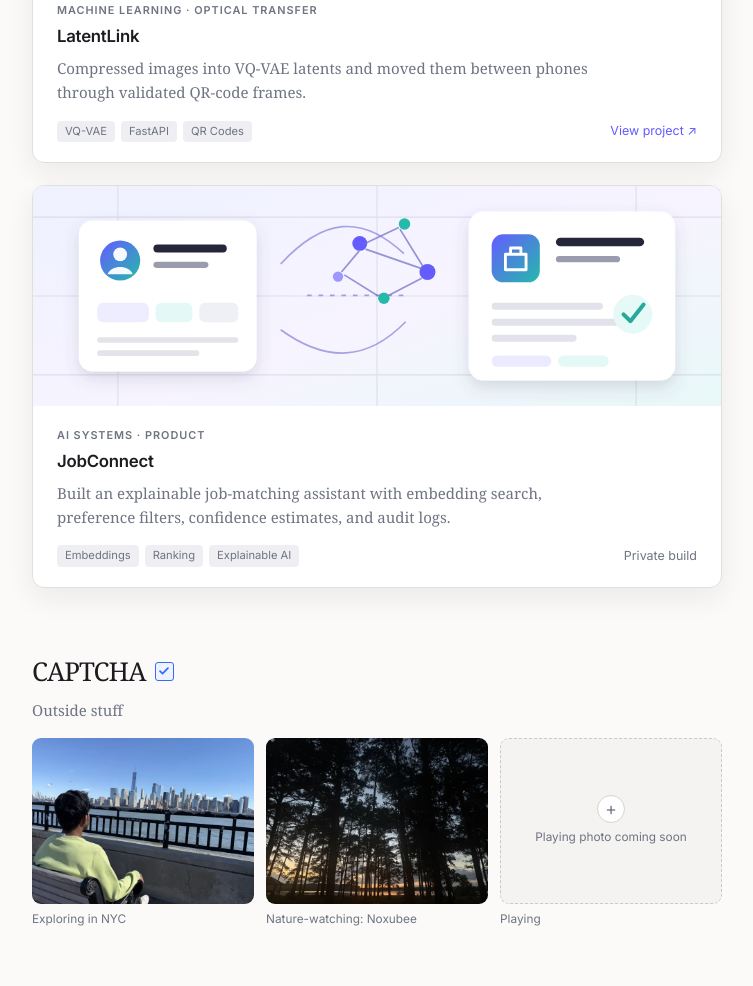
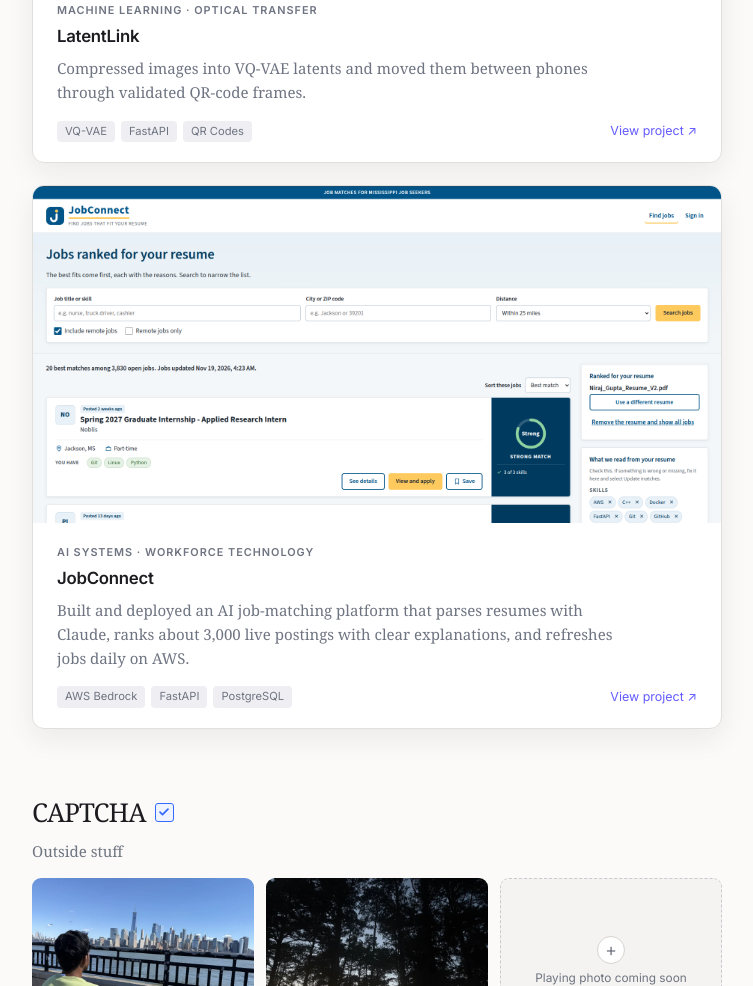
Before and after one commit to NirajVerse/personal_website-, a plain HTML site: page index.html in a window 1280 px wide. Shown: the part 2811-3797 px from the top of the page, without its empty margins (347-1100 px from the left). Drawn offline with Linux system fonts and the light colour scheme.

Commit message:
Update JobConnect project card

```diff
--- a/index.html
+++ b/index.html
@@ -241,23 +241,25 @@
             </a>
           </article>
 
-          <article class="project-card">
-            <div class="project-card-media">
-              <img src="assets/jobconnect-card.svg" alt="Illustration of explainable candidate-to-job matching" decoding="async" />
+          <article class="project-card project-card-linkable">
+            <a class="project-card-anchor" href="https://github.com/NirajVerse/Job-Connect" target="_blank" rel="noopener noreferrer" aria-label="View JobConnect project on GitHub">
+              <div class="project-card-media project-card-media-jobconnect">
+                <img src="assets/jobconnect-dashboard.png" alt="JobConnect interface ranking live jobs against an uploaded resume" decoding="async" />
               </div>
               <div class="project-card-body">
-              <p class="project-card-kicker">AI Systems · Product</p>
+                <p class="project-card-kicker">AI Systems · Workforce Technology</p>
                 <h3>JobConnect</h3>
-              <p class="project-card-description">Built an explainable job-matching assistant with embedding search, preference filters, confidence estimates, and audit logs.</p>
+                <p class="project-card-description">Built and deployed an AI job-matching platform that parses resumes with Claude, ranks about 3,000 live postings with clear explanations, and refreshes jobs daily on AWS.</p>
                 <div class="project-card-footer">
                   <ul class="project-card-tags" aria-label="Technologies">
-                  <li>Embeddings</li>
-                  <li>Ranking</li>
-                  <li>Explainable AI</li>
+                    <li>AWS Bedrock</li>
+                    <li>FastAPI</li>
+                    <li>PostgreSQL</li>
                   </ul>
-                <span class="project-card-status">Private build</span>
+                  <span class="project-card-cta">View project ↗</span>
                 </div>
               </div>
+            </a>
           </article>
         </div>
       </section>
--- a/site.css
+++ b/site.css
@@ -465,6 +465,22 @@ h3 span {
 
 .project-card-media-robot img {
   object-fit: contain;
+}
+
+.project-card-media-jobconnect {
+  position: relative;
+  height: auto;
+  aspect-ratio: 1838 / 900;
+  background: #eaf3f8;
+}
+
+.project-card-media-jobconnect img {
+  position: absolute;
+  inset-block-start: -17%;
+  inset-inline-start: -3.59%;
+  width: 104.46%;
+  height: auto;
+  max-width: none;
 }
 
 @media (max-width: 520px) {
```
Also changed, not shown: projects.html (+6 -0 lines), assets/jobconnect-card.svg (deleted), assets/jobconnect-dashboard.png (added). Lines whose indentation alone changed are shown as unchanged.
